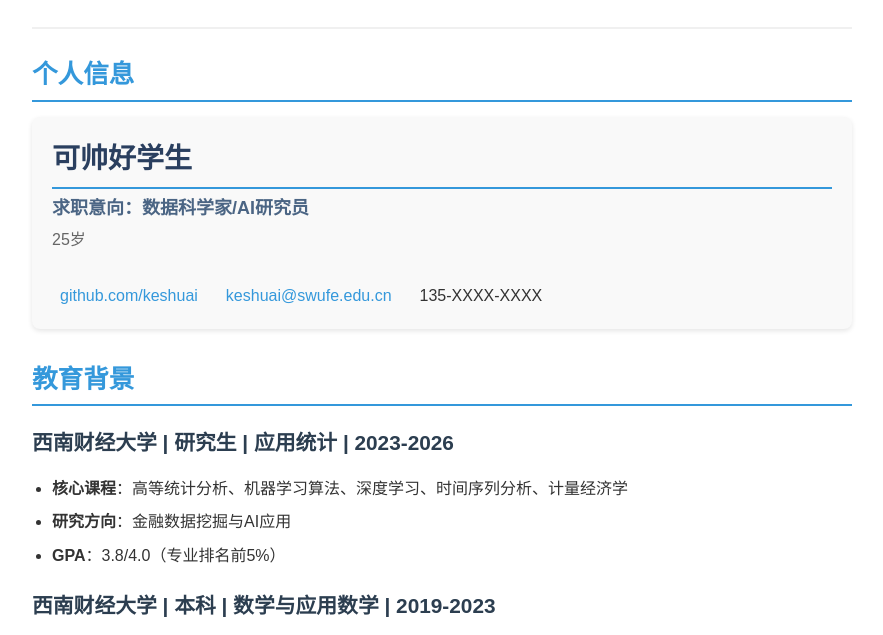
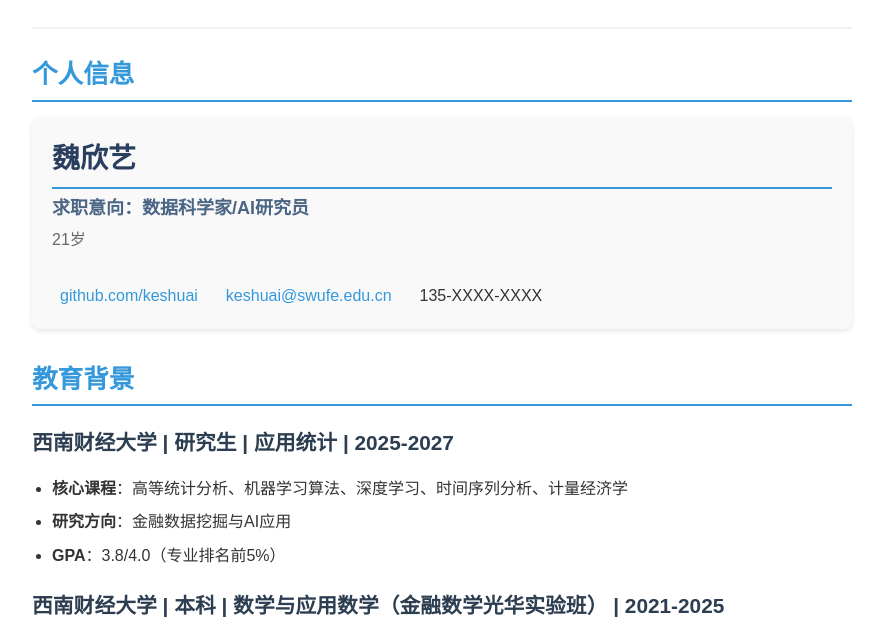
Before and after one commit to wei-xin-yi/wei-xin-yi.github.io, a plain HTML site: page author/ke-shuai-hao-xue-sheng.html in a window 1280 px wide. Shown: the part 125-760 px from the top of the page, without its empty margins (198-1081 px from the left). Drawn offline with Linux system fonts and the light colour scheme.

Commit message:
更新网站内容

```diff
--- a/author/ke-shuai-hao-xue-sheng.html
+++ b/author/ke-shuai-hao-xue-sheng.html
@@ -16,9 +16,9 @@
             <h2>个人信息</h2>
 <div class="personal-info">
     <div class="info-header">
-        <h2 class="name">可帅好学生</h2>
+        <h2 class="name">魏欣艺</h2>
         <p class="position">求职意向：数据科学家/AI研究员</p>
-        <p class="age">25岁</p>
+        <p class="age">21岁</p>
     </div>
 
     <div class="contact-info">
@@ -94,13 +94,13 @@
 </style>
 
 <h2>教育背景</h2>
-<h3>西南财经大学 | 研究生 | 应用统计 | 2023-2026</h3>
+<h3>西南财经大学 | 研究生 | 应用统计 | 2025-2027</h3>
 <ul>
 <li><strong>核心课程</strong>：高等统计分析、机器学习算法、深度学习、时间序列分析、计量经济学</li>
 <li><strong>研究方向</strong>：金融数据挖掘与AI应用</li>
 <li><strong>GPA</strong>：3.8/4.0（专业排名前5%）</li>
 </ul>
-<h3>西南财经大学 | 本科 | 数学与应用数学 | 2019-2023</h3>
+<h3>西南财经大学 | 本科 | 数学与应用数学（金融数学光华实验班） | 2021-2025</h3>
 <ul>
 <li><strong>核心课程</strong>：高等数学、线性代数、概率论与数理统计、数据结构与算法</li>
 <li><strong>GPA</strong>：3.7/4.0（专业排名前10%）</li>
```
